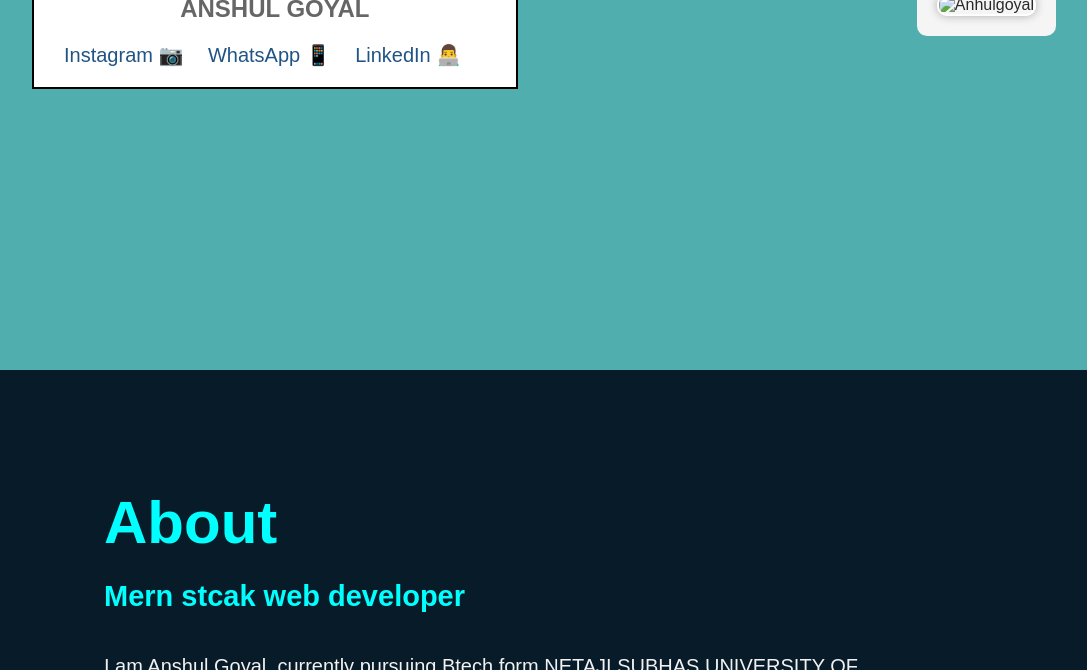
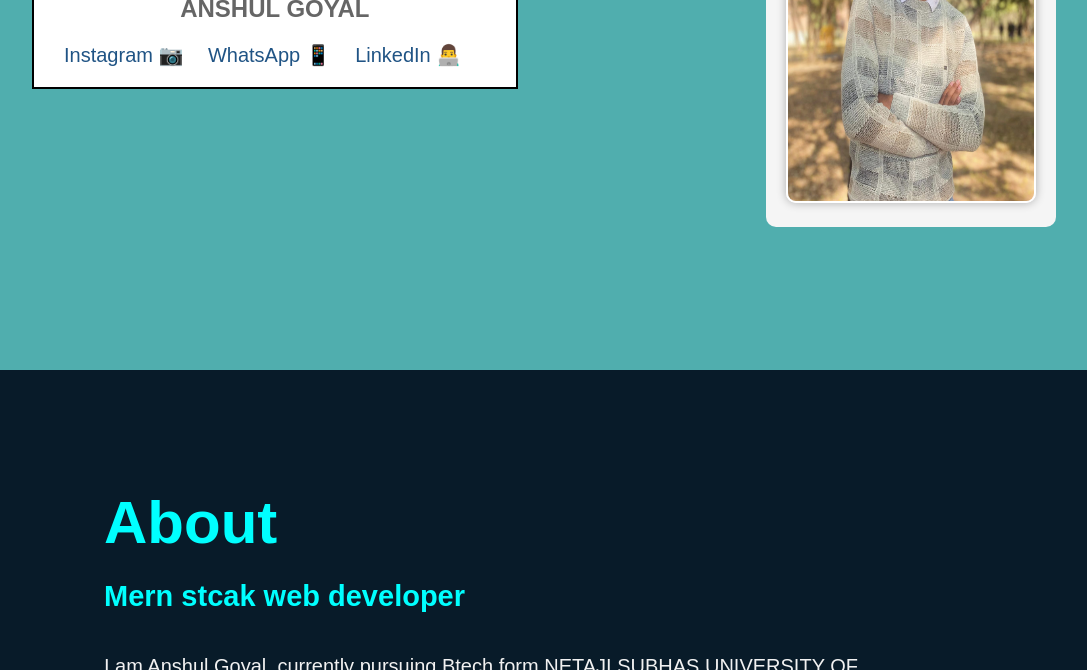
Before and after one commit to CS251000/devcom-project-3, a plain HTML site: page index.html in a window 1280 px wide. Shown: the part 430-1100 px from the top of the page, without its empty margins (96-1183 px from the left). Drawn offline with Linux system fonts and the light colour scheme.

Commit message:
Update index.html

```diff
--- a/index.html
+++ b/index.html
@@ -47,7 +47,7 @@
 
         <!-- </div> -->
         <div id="home-photo">
-            <img src="anshul.jpg" alt="Anhulgoyal">
+            <img src="anshul - Copy.jpg" alt="Anhulgoyal">
         </div>
     </section>
     <section class="about" id="about">
```
